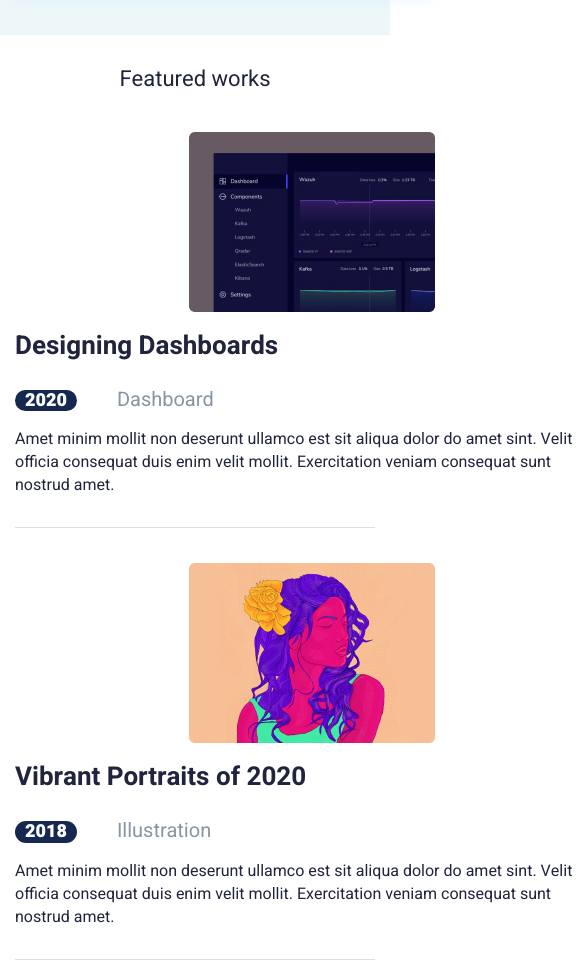
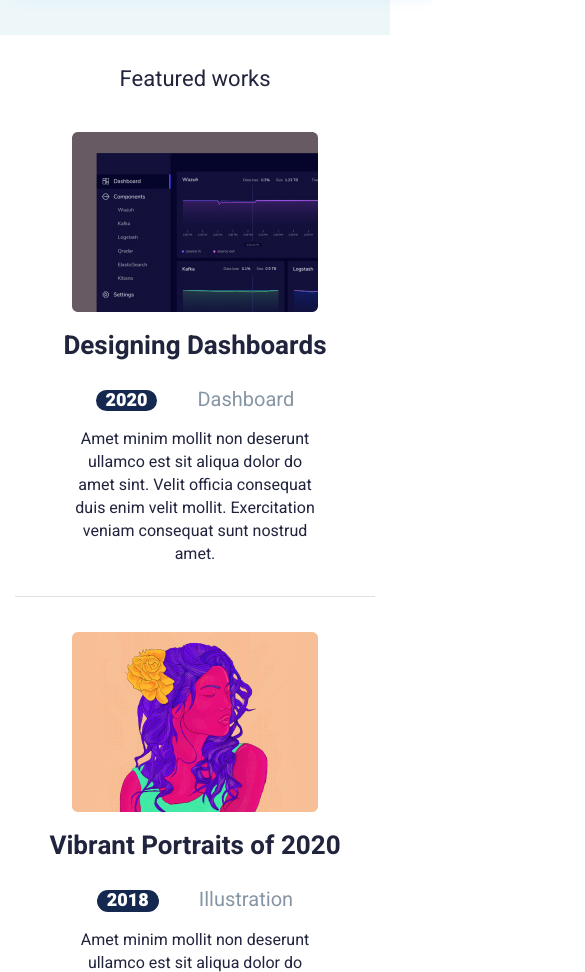
Before and after one commit to cofeek-codes/John, a plain HTML site: page index.html in a window 390 px wide. Shown: the part 1642-2614 px from the top of the page, 585 px wide, since content can reach past the window. Drawn offline with Linux system fonts and the light colour scheme.

Commit message:
first is done

```diff
--- a/style/_media.scss
+++ b/style/_media.scss
@@ -148,7 +148,7 @@
     .recent__title-text {
         display: flex;
         margin-right: 0;
-        text-align:center;
+        text-align: center;
         justify-content: center;
         width: 856px;
         height: auto;
@@ -161,26 +161,24 @@
     }
     .post-card {
         display: block;
-
     }
     .post__card-2 {
         margin-bottom: 0;
     }
     .card__wrapper {
-        display:flex;
+        display: flex;
         flex-wrap: wrap;
         justify-content: center;
         align-items: center;
         text-align: center;
     }
-
     .pic__card {
-       grid-column: span 2;
+        grid-column: span 1;
         display: flex;
         justify-content: center;
     }
     .content__card {
-    grid-column: span 2;
+        grid-column: span 1;
     }
     //!FW
     .fw__section {
@@ -193,5 +191,23 @@
         flex-wrap: wrap;
         justify-content: center;
     }
+    .work__maingrid {
+        display: flex;
+        flex-wrap: wrap;
+        justify-content: center;
+    }
+   .card {
+       display: block;
+   }
 
+   .content__card {
+       display: block;
+       margin: 0 auto;
+       text-align: center;
+       width: 100%;
    }
+   .work__content {
+       width: 246px;
+       margin: 0 auto;
+   }
+}
```
Also changed, not shown: index.html (+2 -0 lines), css/style.css. Lines whose indentation alone changed are shown as unchanged.
